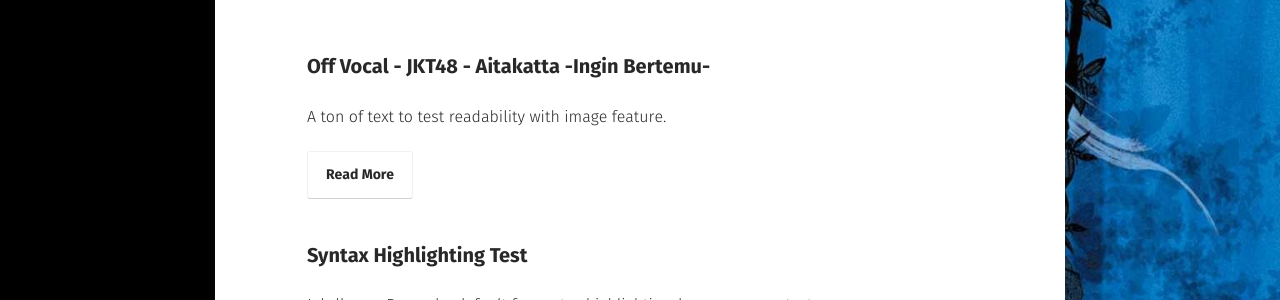
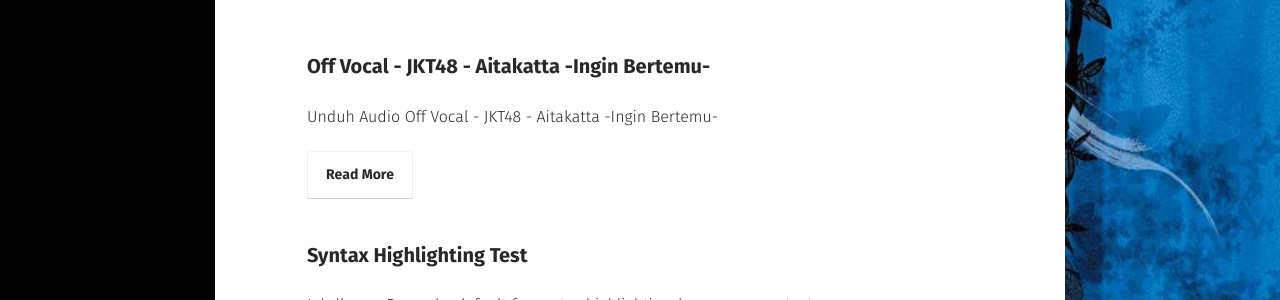
Before and after one commit to MaenX/miyoritas, a Jekyll site: the page built from posts/index.md, in a window 1280 px wide. Shown: the part 251-551 px from the top of the page. Built offline with Jekyll 4.4.1, drawn with Linux system fonts in a browser that asks for light colours; some web fonts are replaced.

Commit message:
Update and rename 2019-10-16-another-post.md to 2019-10-16-ov-jkt48-aib.md

```diff
--- a/_posts/2019-10-16-another-post.md
+++ b/_posts/2019-10-16-ov-jkt48-aib.md
@@ -2,9 +2,13 @@
 layout: post
 title: "Off Vocal - JKT48 - Aitakatta -Ingin Bertemu-"
 date: 2019-10-16
-excerpt: "A ton of text to test readability with image feature."
+excerpt: "Unduh Audio Off Vocal - JKT48 - Aitakatta -Ingin Bertemu-"
 tags: [off vocal]
 feature: http://i.imgur.com/Ds6S7lJ.png
 comments: true
 ---
 <iframe width="560" height="315" src="//www.youtube.com/embed/sCUYpaH1s9g" frameborder="0"> </iframe>
+
+Wallpaper https://drive.google.com/uc?authuser=0&id=10ZYS3Gq8GSfyxjrUt7sIfAO3hkTow3oQ&export=download
+
+Audio https://drive.google.com/open?id=10fw4-y1yUM4noLjfFkkf3w4RXrq6Doj7
```
